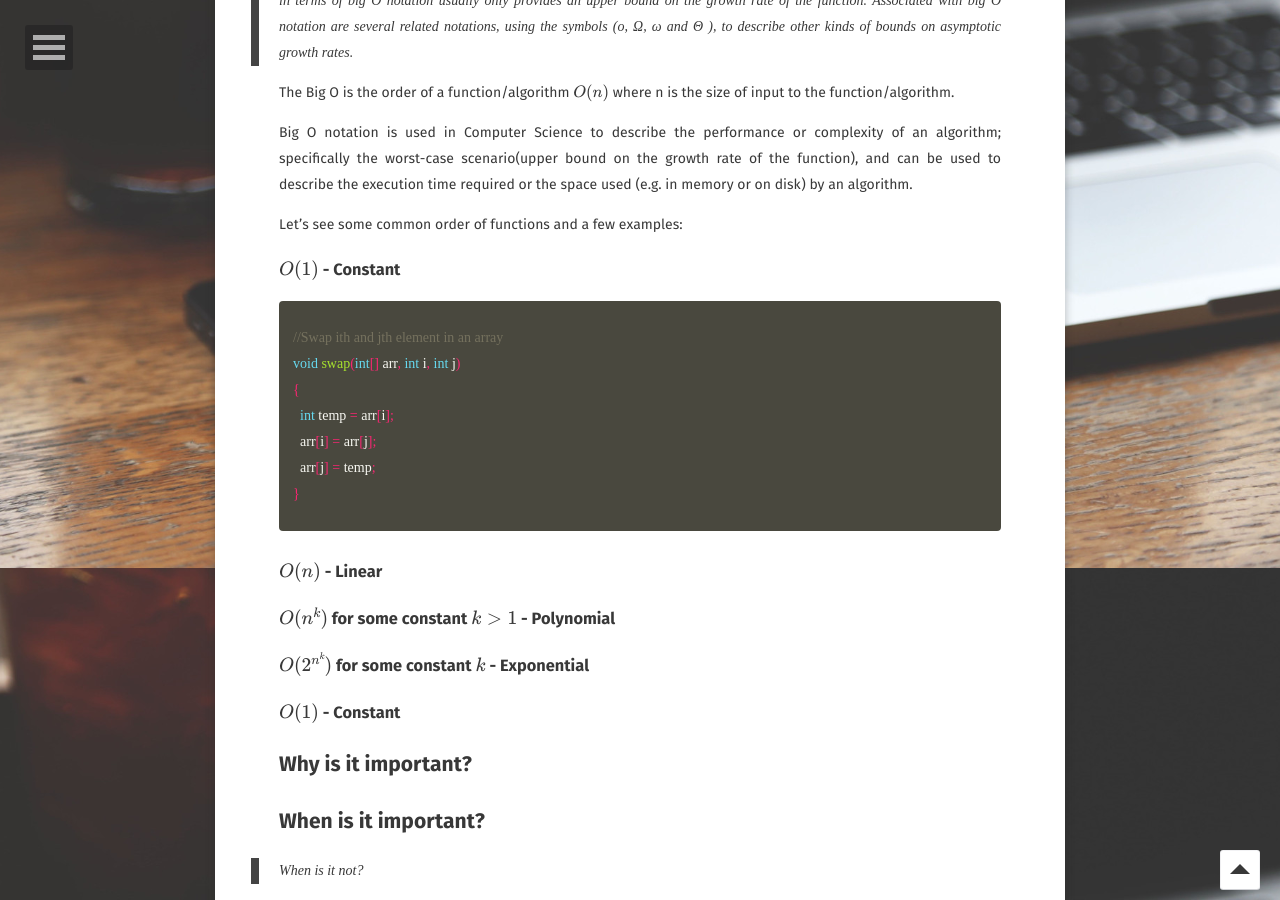
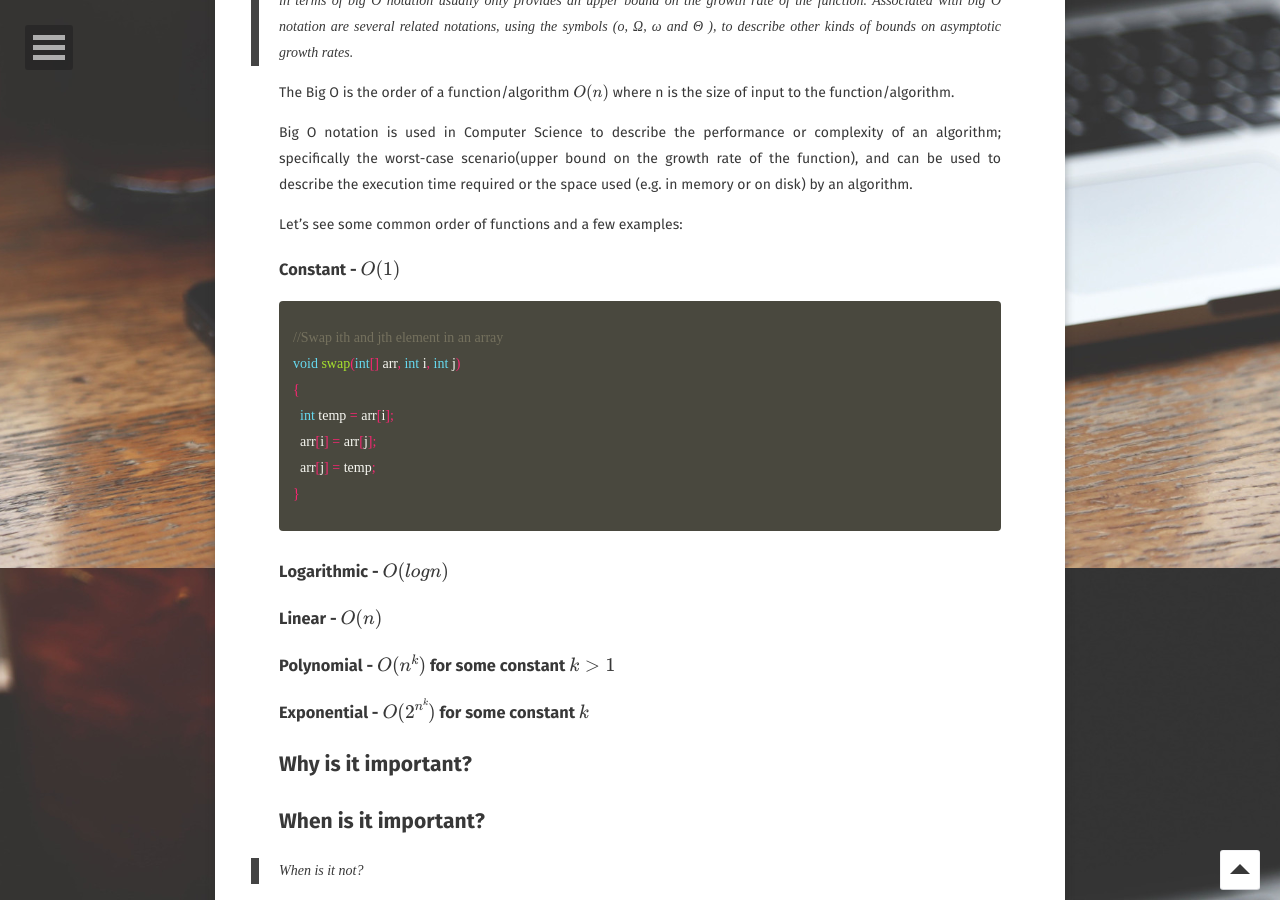
Before and after one commit to dverma/dverma.github.io, a Jekyll site: the page built from _posts/2017-02-13-the-big-o.md, in a window 1280 px wide and 900 px high, scrolled down 1232 px. Built offline with Jekyll 4.4.1, drawn with Linux system fonts in a browser that asks for light colours; some web fonts are replaced; formulas are drawn with MathJax 3; comment, search, counter and statistics services are not loaded.

Commit message:
playing with mathjax :)

```diff
--- a/_posts/2017-02-13-the-big-o.md
+++ b/_posts/2017-02-13-the-big-o.md
@@ -34,7 +34,7 @@ Big O notation is used in Computer Science to describe the performance or comple
 
 Let's see some common order of functions and a few examples:
 
-### \\(O(1)\\) - Constant
+### Constant - \\(O(1)\\)
 
 {% highlight java %}
 //Swap ith and jth element in an array
@@ -46,29 +46,30 @@ void swap(int[] arr, int i, int j)
 }
 {% endhighlight %}
 
-### \\(O(n)\\) - Linear
+### Logarithmic - \\(O(log n)\\)
 
 {% highlight java %}
 
 {% endhighlight %}
 
-### \\(O(n^{k})\\) for some constant \\(k>1\\) - Polynomial
+### Linear - \\(O(n)\\)
 
 {% highlight java %}
 
 {% endhighlight %}
 
-### \\(O(2^{n^{k}})\\) for some constant \\(k\\) - Exponential
+### Polynomial - \\(O(n^{k})\\) for some constant \\(k>1\\)
 
 {% highlight java %}
 
 {% endhighlight %}
 
-### \\(O(1)\\) - Constant
+### Exponential - \\(O(2^{n^{k}})\\) for some constant \\(k\\)
 
 {% highlight java %}
 
 {% endhighlight %}
+
 
 ## Why is it important?
 
```
